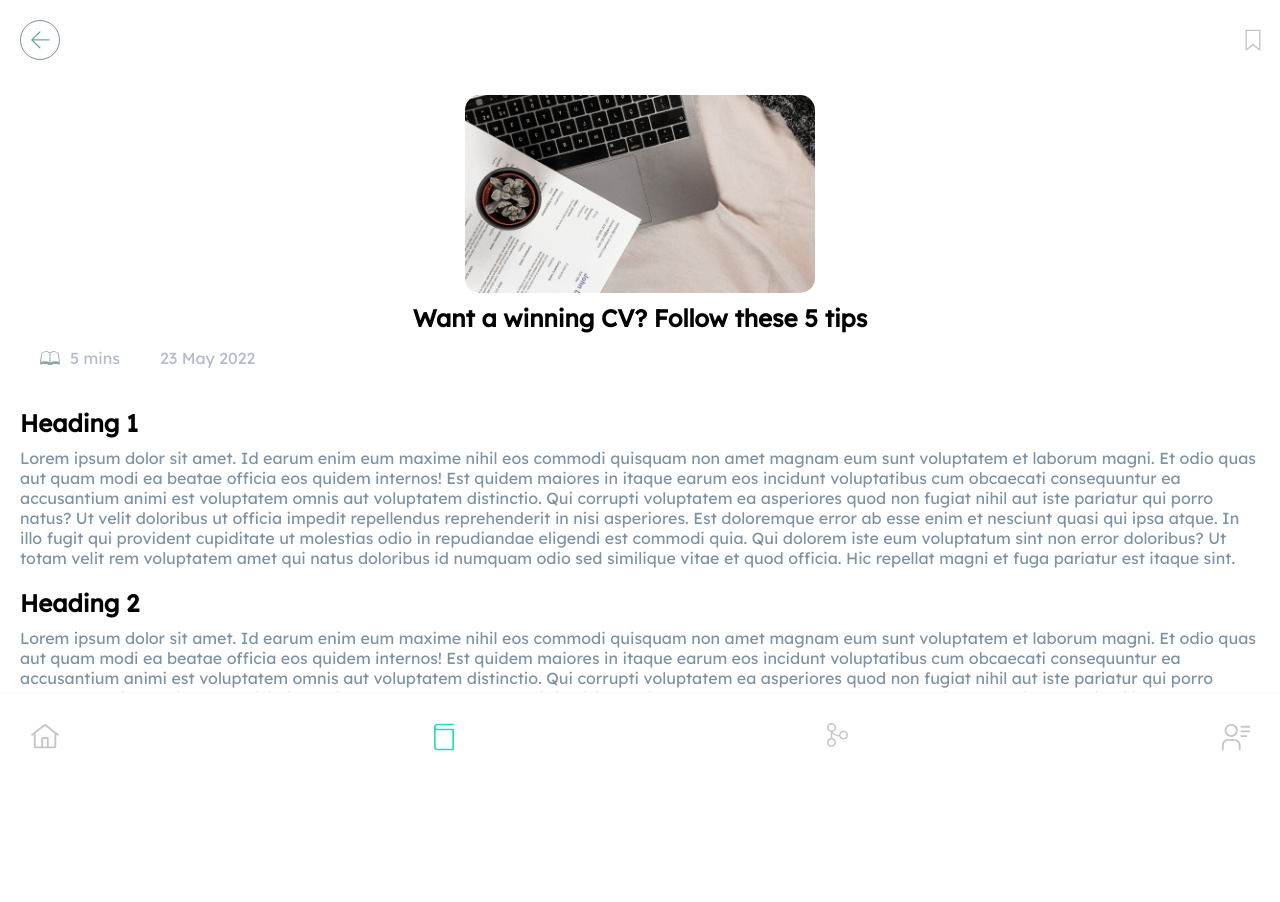
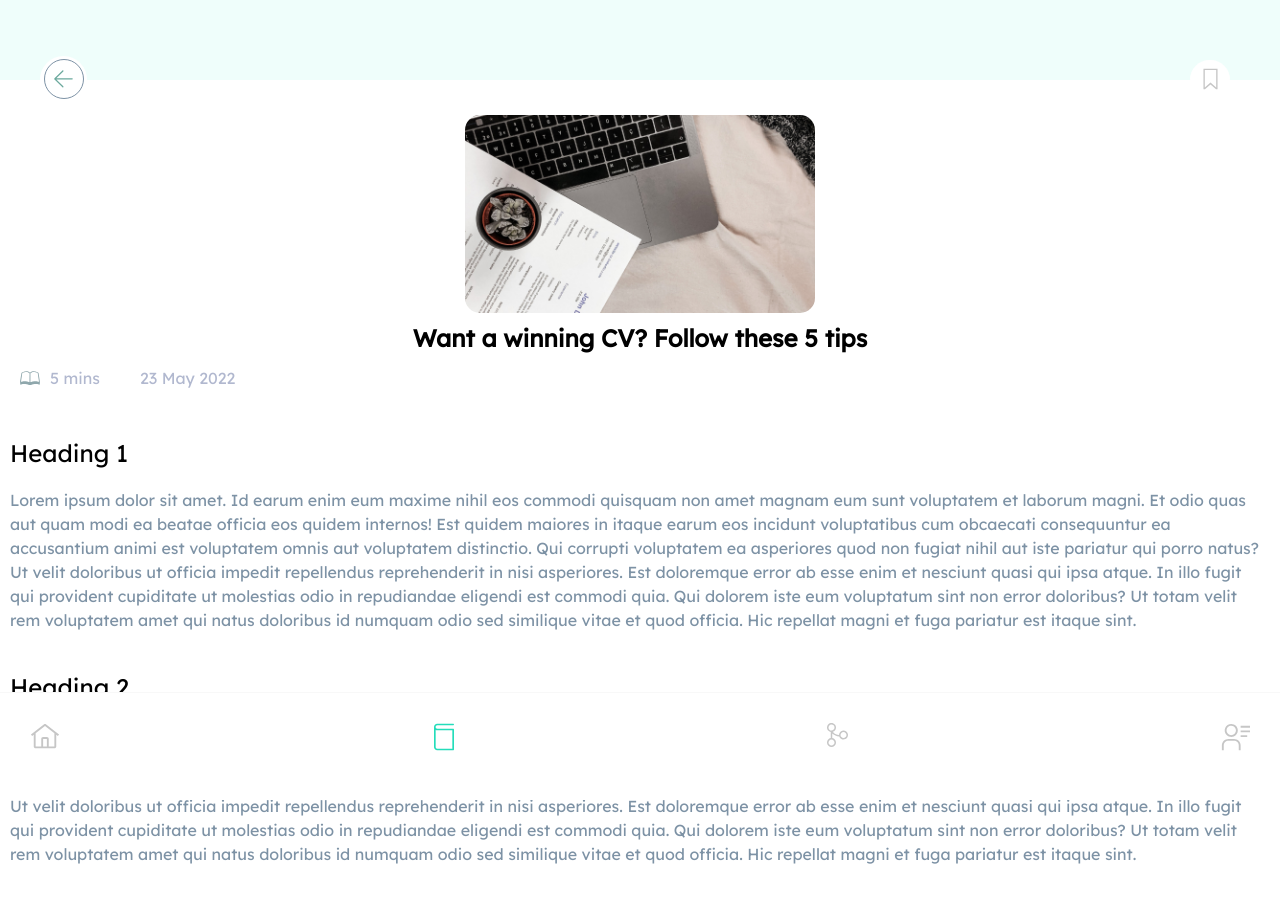
Before and after one commit to ecf123/ecf-fe-prototype, a React (Create React App) app: page /articles/1 in a window 1280 px wide. Shown: the top 902 px of the page. Before the commit the page ends 876 px from the top, so only its background shows below. Built offline with nearby package versions, Linux system fonts and the light colour scheme; no server answers.

Commit message:
Update article styling

```diff
--- a/src/containers/ArticleIndex/ArticleIndex.jsx
+++ b/src/containers/ArticleIndex/ArticleIndex.jsx
@@ -23,10 +23,14 @@ const ArticleIndex = ({ articleArray }) => {
 
   return (
     <div className='articleIndex'>
-      <div className='articleIndex__header' >
-        <BackButton linkTo="/articles" />
+      <header className="articleIndex__header">
+        <div className="articleIndex__backButton">
+          <BackButton linkTo="linkTo" />
+        </div>
+        <div className="articleIndex__saveButton">
         <SaveButton handleSaveButtonPress={onSaveButtonPress} isPressed={isPressed} />
-      </div>
+        </div>
+      </header>
       <ArticleIndexHeading articleArray={articleArray} />
       <div className='articleIndex__container'>
         {pickedArticle.articleContent.map((item, index) => {
--- a/src/containers/ArticleIndex/ArticleIndex.scss
+++ b/src/containers/ArticleIndex/ArticleIndex.scss
@@ -1,11 +1,11 @@
 @use "../../assets//sass/variables" as *;
+@use "../../assets/sass/mixins" as *;
 
 .articleIndex {
     display: flex;
     flex-direction: column;
     justify-content: flex-start;
     align-items: center;
-    padding: 20px;
     margin-bottom: 108px;
     font-family: $primary-font-family;
 
@@ -15,7 +15,35 @@
         align-items: center;
         width: 100%;
         margin-bottom: 20px;
+        @include light-green-background();
+        padding: 20px;
     }
+
+    &__backButton {
+        position: relative;
+        display: flex;
+        justify-content: center;
+        padding-top: 3.5px;
+        bottom: -39px;
+        left: 20px;
+        width: 47px;
+        height: 47px;
+        background-color: $white-color;
+        border-radius: 25px;
+      }
+
+      &__saveButton {
+        display: flex;
+        justify-content: center;
+        align-items: center;
+        position: relative;
+        bottom: -39px;
+        background-color: white;
+        width: 40px;
+        height: 39px;
+        border-radius: 22px;
+        margin-right: 30px;
+      }
 
     &__container {
         display: flex;
@@ -31,14 +59,18 @@
     &__heading {
         font-size: $font-size-medium;
         margin: 20px 0px 10px 0px;
+        padding: 10px 10px 5px 10px;
+        font-weight: $font-weight-regular;
     }
 
     &__paragraph {
         font-size: $font-size-small;
         color: $primary-color-blue-gray;
+        padding: 5px 10px 10px 10px;
+        line-height: 150%;
     }
 }
 
 .save-button {
-    margin: 0;
+    margin: 0 1px 0 0;
 }
```
